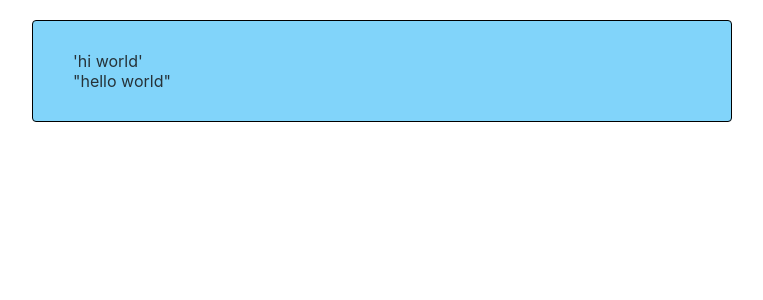
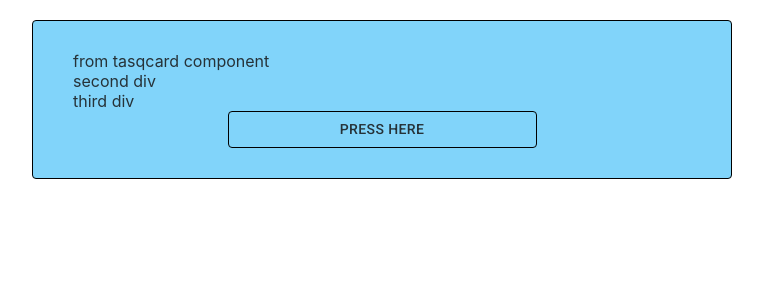
Before and after one commit to 3campos/chorrand, a React (Create React App) app: page / in a window 1280 px wide. Shown: the top 300 px of the page, without its empty margins (258-1021 px from the left). Built offline with nearby package versions, Linux system fonts and the light colour scheme; no server answers.

Commit message:
add flex alignment styling to button on card

```diff
--- a/package.json
+++ b/package.json
@@ -1,5 +1,5 @@
 {
-  "name": "gandalfs-hearth",
+  "name": "tasqulator",
   "version": "0.1.0",
   "private": true,
   "proxy": "http://localhost:3000/",
--- a/src/components/ShowContainerTasq.jsx
+++ b/src/components/ShowContainerTasq.jsx
@@ -1,13 +1,11 @@
 import TasqCard from "./TasqCard"
+import { cyan, blueGrey, lightBlue, teal} from '@mui/material/colors';
+import { Button } from '@mui/material';
 
-function ShowContainerTasq({children}){
+export default function ShowContainerTasq({children}){
     return(
-    <TasqCard>
-        <div>
-            "hello world"
-        </div>
-    </TasqCard>
+    <div>
+    <TasqCard/>
+    </div>
     )
 }
-
-export default ShowContainerTasq
--- a/src/components/TasqCard.jsx
+++ b/src/components/TasqCard.jsx
@@ -1,29 +1,46 @@
 import Card from '@mui/material/Card'
-// import Button from '@mui/material/Button'
-import { cyan, blueGrey, lightBlue } from '@mui/material/colors';
+import { cyan, blueGrey, lightBlue, teal} from '@mui/material/colors';
+import { Button } from '@mui/material';
 
-function TasqCard({children}){
+
+export default function TasqCard({children}){
     return(
+        <div>
         <Card
             className='card'
             variant='outlined'
             sx={
-                {backgroundColor: lightBlue[200], borderColor:'black', color: blueGrey[900],'&:hover':{backgroundColor:cyan[600], borderColor:'black', color: 'white'}
+                {display: 'flex',
+                flexDirection: 'column',
+                // flexWrap: 'wrap',
+                backgroundColor: lightBlue[200], borderColor:'black', color: blueGrey[900],'&:hover':{backgroundColor:cyan[600], borderColor:'black', color: 'white'}
             }}>
-            'hi world'
-            {children}
-            {/* <Button
+            <div
+            sx={{alignContent: 'space-around'}}>
+                <div>
+                from tasqcard component
+                </div>
+                <div>
+                second div
+                </div>
+                <div>
+                third div
+                </div>
+            </div>
+            {/* {children} */}
+            <Button
                 variant="outlined"
                 sx={
-                    {backgroundColor: lightBlue[200], borderColor:'black', color: blueGrey[900],'&:hover':{backgroundColor:cyan[600], borderColor:'black', color: 'white'}
+                    {width: '50%',
+                    alignSelf: 'center',backgroundColor: lightBlue[200], borderColor:'black', color: blueGrey[900],'&:hover':{backgroundColor:teal[600], borderColor:'black', color: 'white'}
                 }}
                 //an alternative way to code styling:
                     //color="primary"
             >
                 Press Here
-            </Button> */}
+            </Button>
         </Card>
+
+    </div>
     )
 }
-
-export default TasqCard
```
Also changed, not shown: 1 other file (tests, documents, lock files or other folders).
